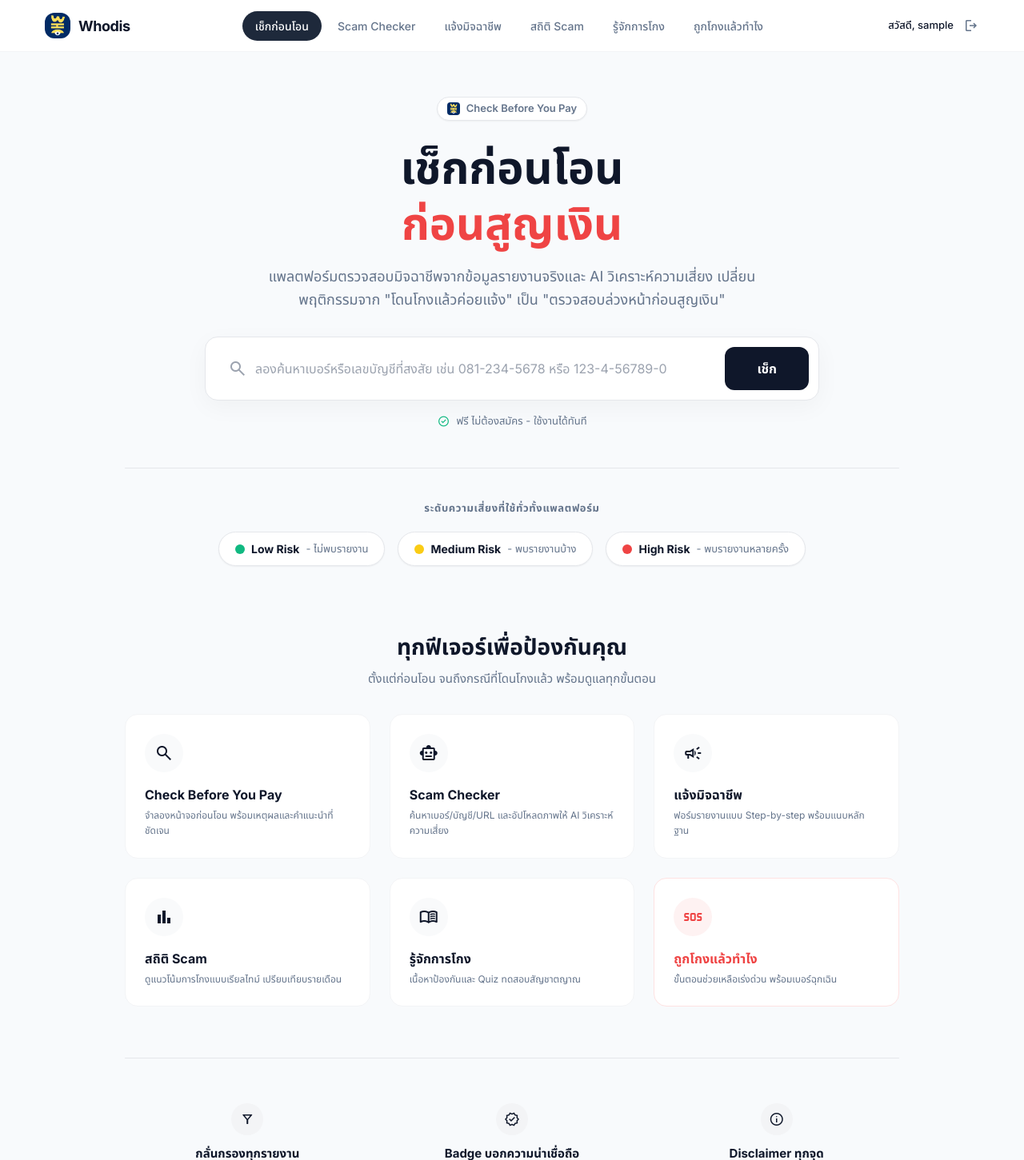
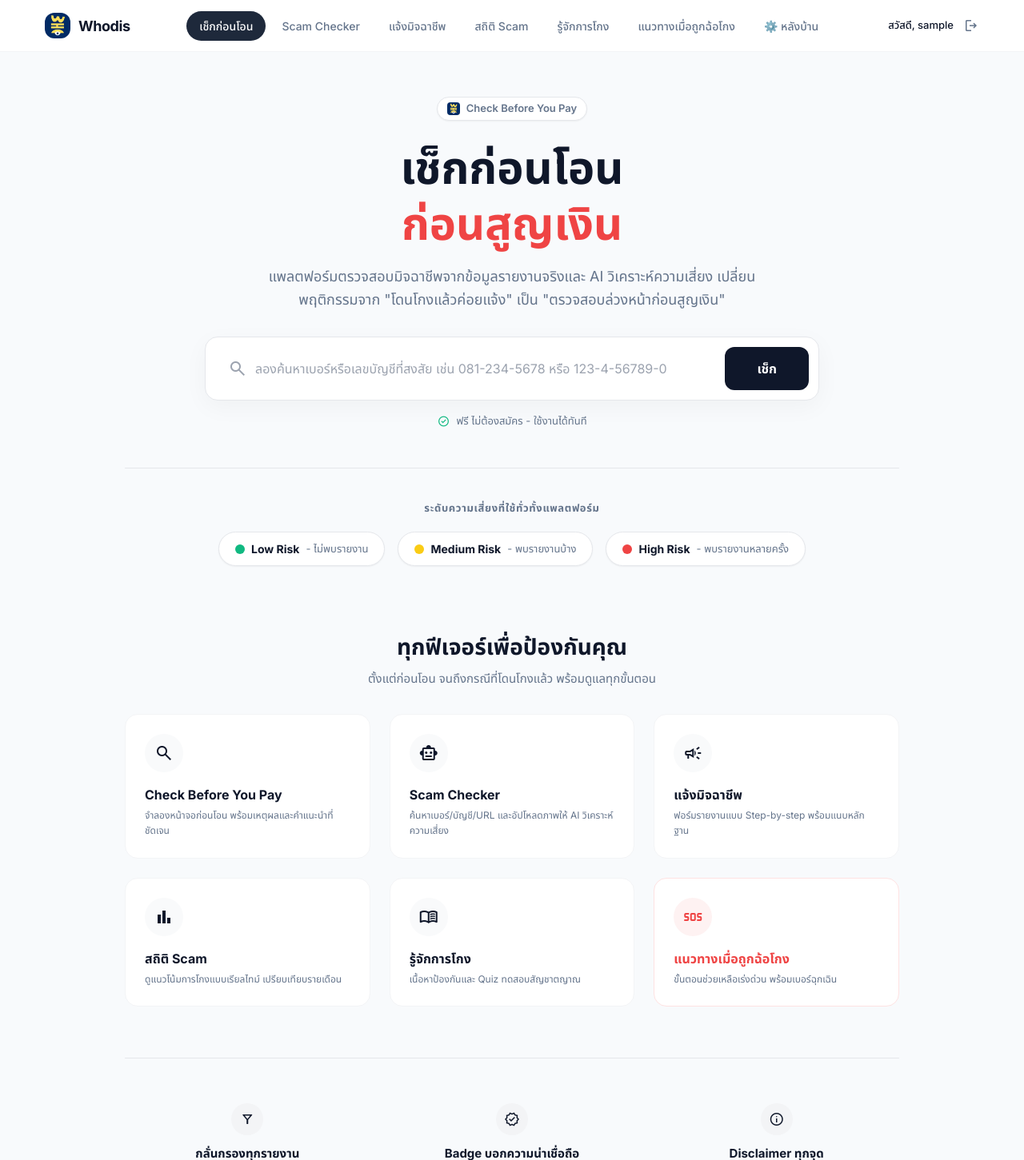
Before and after one commit to chaiyakhunwuttichai02-svg/whodis, a PHP site: page / in a window 1280 px wide. Shown: the top 1451 px of the page at 80% size. Run offline with PHP 8.4, Linux system fonts and the light colour scheme; the visitor is signed in with stand-in values (Sample User, id 1); some libraries are stand-ins or nearby versions.

Commit message:
ui: update remaining instances of emergency title to แนวทางเมื่อถูกฉ้อโกง and add admin link to header.php

```diff
--- a/emergency.html
+++ b/emergency.html
@@ -3,7 +3,7 @@
 <head>
     <meta charset="utf-8"/>
     <meta content="width=device-width, initial-scale=1.0" name="viewport"/>
-    <title>Whodis - Emergency Flow ถูกโกงแล้วทำไง?</title>
+    <title>Whodis - แนวทางเมื่อถูกฉ้อโกง</title>
     <link rel="icon" type="image/png" href="assets/logo.png">
     <link rel="shortcut icon" href="favicon.ico">
     <link rel="apple-touch-icon" href="assets/logo.png">
@@ -75,7 +75,7 @@
                     <span>🚨 Emergency Flow</span>
                 </div>
                 <h1 class="text-3xl md:text-4xl font-bold text-slate-900 flex items-center justify-center gap-2">
-                    <span>🆘</span> ถูกโกงแล้วทำไง?
+                    <span>🆘</span> แนวทางเมื่อถูกฉ้อโกง
                 </h1>
                 <p class="text-slate-500 mt-2 text-sm sm:text-base">
                     ขั้นตอนช่วยเหลือเร่งด่วน ทำตามลำดับ อย่าตื่นเต้น
--- a/emergency.php
+++ b/emergency.php
@@ -20,7 +20,7 @@ include 'header.php';
                 <span class="material-symbols-outlined text-[16px]">warning</span> Emergency Flow
             </div>
             <h1 class="text-[32px] md:text-[40px] font-bold text-primary-text flex items-center gap-3 mb-2">
-                <span class="bg-danger text-white text-[20px] px-2.5 py-1 rounded-lg tracking-wider">SOS</span> ถูกโกงแล้วทำไง?
+                <span class="bg-danger text-white text-[20px] px-2.5 py-1 rounded-lg tracking-wider">SOS</span> แนวทางเมื่อถูกฉ้อโกง
             </h1>
             <p class="text-muted-text text-[15px]">ขั้นตอนช่วยเหลือเร่งด่วน ทำตามลำดับ อย่าตื่นเต้น</p>
         </div>
--- a/header.php
+++ b/header.php
@@ -79,7 +79,10 @@ $current_page = basename($_SERVER['PHP_SELF']);
                 <a href="report.php" class="nav-link <?= ($current_page == 'report.php') ? 'active' : 'text-muted-text' ?>">แจ้งมิจฉาชีพ</a>
                 <a href="stats.php" class="nav-link <?= ($current_page == 'stats.php') ? 'active' : 'text-muted-text' ?>">สถิติ Scam</a>
                 <a href="knowledge.php" class="nav-link <?= ($current_page == 'knowledge.php') ? 'active' : 'text-muted-text' ?>">รู้จักการโกง</a>
-                <a href="emergency.php" class="nav-link <?= ($current_page == 'emergency.php') ? 'active' : 'text-muted-text' ?>">ถูกโกงแล้วทำไง</a>
+                <a href="emergency.php" class="nav-link <?= ($current_page == 'emergency.php') ? 'active' : 'text-muted-text' ?>">แนวทางเมื่อถูกฉ้อโกง</a>
+                <?php if (isset($_SESSION['role']) && strtolower($_SESSION['role']) === 'admin'): ?>
+                    <a href="admin_reports.php" class="nav-link <?= ($current_page == 'admin_reports.php') ? 'active' : 'text-muted-text' ?>">⚙️ หลังบ้าน</a>
+                <?php endif; ?>
             </nav>
 
             <div class="flex items-center gap-3">
--- a/index.html
+++ b/index.html
@@ -254,7 +254,7 @@
                         <div class="w-12 h-12 bg-red-50 rounded-full flex items-center justify-center mb-4 group-hover:bg-red-100">
                             <span class="material-symbols-outlined text-danger">sos</span>
                         </div>
-                        <h3 class="font-bold text-danger text-[16px] mb-1">ถูกโกงแล้วทำไง</h3>
+                        <h3 class="font-bold text-danger text-[16px] mb-1">แนวทางเมื่อถูกฉ้อโกง</h3>
                         <p class="text-[12px] text-muted-text leading-relaxed">ขั้นตอนช่วยเหลือเร่งด่วน พร้อมเบอร์ฉุกเฉิน</p>
                     </a>
                 </div>
--- a/index.php
+++ b/index.php
@@ -149,7 +149,7 @@ include 'header.php';
                 <div class="w-12 h-12 bg-red-50 rounded-full flex items-center justify-center mb-4 group-hover:bg-red-100">
                     <span class="material-symbols-outlined text-danger">sos</span>
                 </div>
-                <h3 class="font-bold text-danger text-[16px] mb-1">ถูกโกงแล้วทำไง</h3>
+                <h3 class="font-bold text-danger text-[16px] mb-1">แนวทางเมื่อถูกฉ้อโกง</h3>
                 <p class="text-[12px] text-muted-text leading-relaxed">ขั้นตอนช่วยเหลือเร่งด่วน พร้อมเบอร์ฉุกเฉิน</p>
             </a>
         </div>
```
